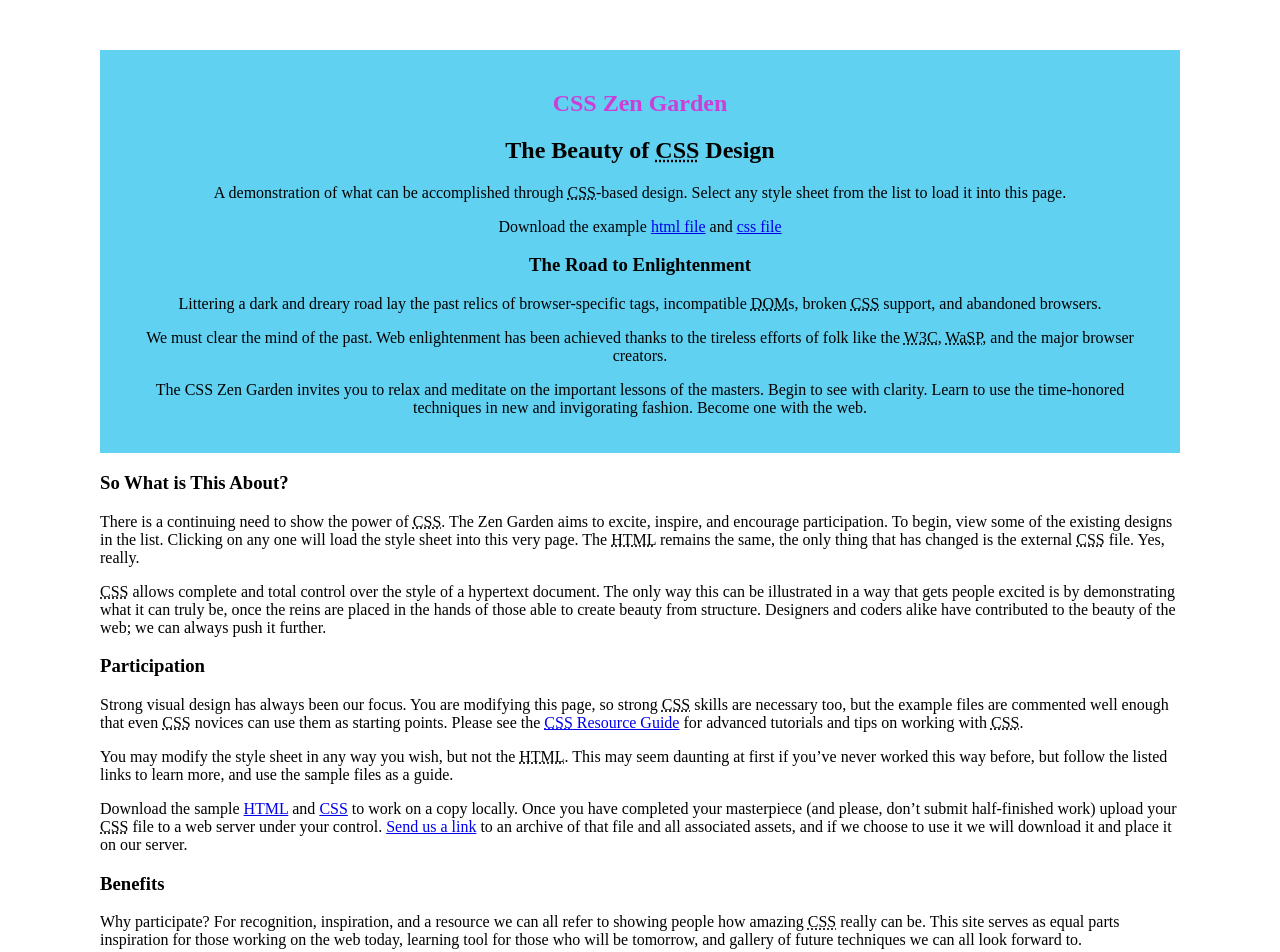
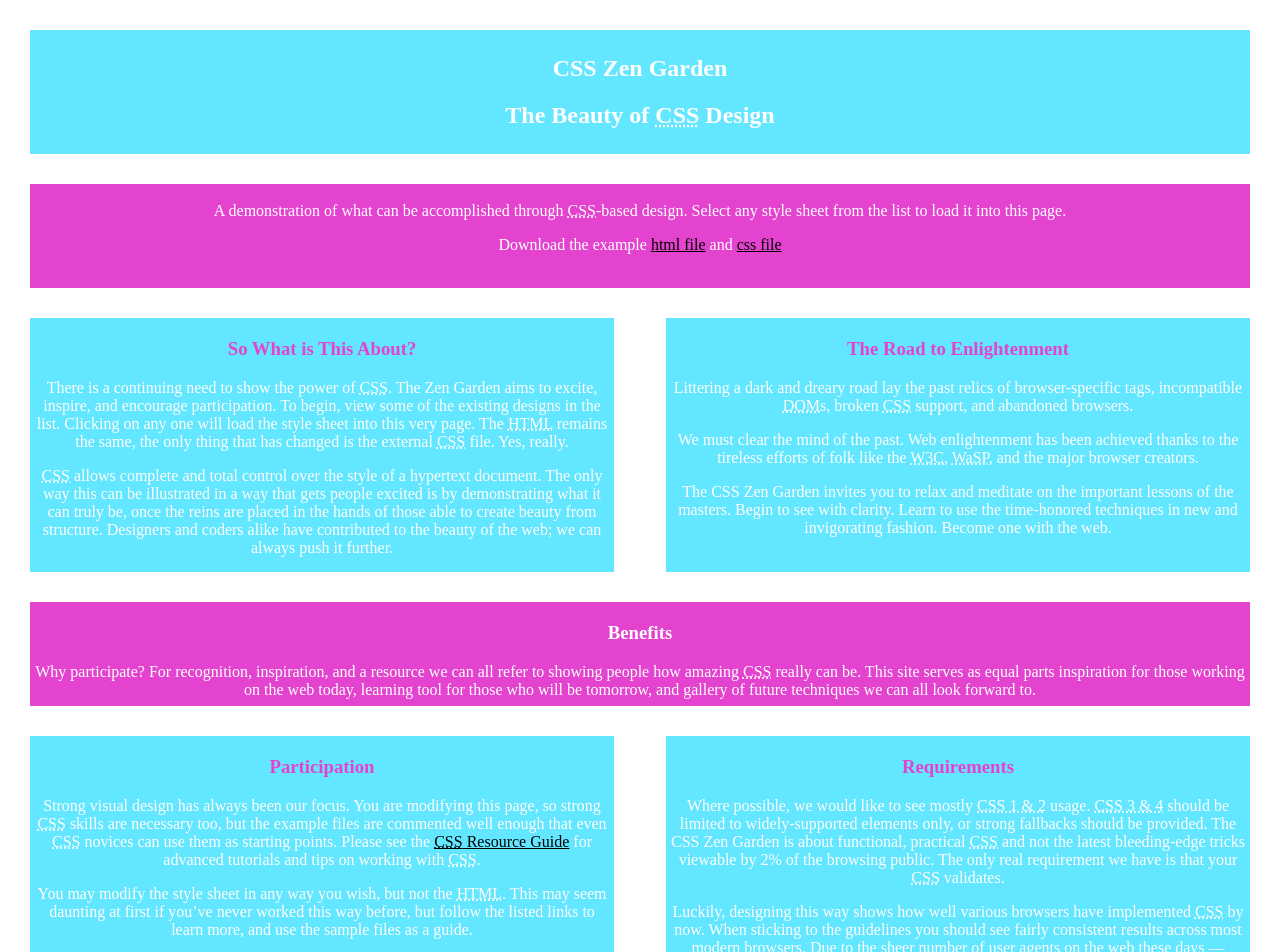
Before and after one commit to rayenb/css_garden, a plain HTML site: page index.html in a window 1280 px wide. Shown: the top 952 px of the page. Drawn offline with Linux system fonts and the light colour scheme.

Commit message:
segundo intento

```diff
--- a/css/main.css
+++ b/css/main.css
@@ -1,12 +1,54 @@
+
 body {
-	margin: 50px 100px;
+    margin: 30px;
 }
-section {
-	background-color: #61D1F1;
+header {
+	padding: 5px;
+	background-color: #63E6FF;
+	color: white;
+}
+h1,h2 {
 	text-align: center;
-	padding: 20px;
 }
-h1 {
+.summary,.benefits {
+	background-color: #E443CF;
+	margin-top: 30px;
 	text-align: center;
-	color: #CC3FD7;
+	padding: 2px;
+	color: white;
+	height: 100px;
 }
+.preamble,.explanation,.participation,.requirements {
+	background-color: #63E6FF;
+	margin-top: 30px;
+	text-align: center;
+	padding: 2px;
+	color: white;
+	width: 580px;
+	height: 250px;
+}
+.participation,.requirements {
+	height: 500px;
+}
+.preamble,.requirements {
+	float: right;
+}
+.preamble>h3 {
+	color: #E443CF;
+}
+.explanation>h3 {
+    color: #E443CF;
+}
+.participation>h3 {
+    color: #E443CF;
+}
+.requirements>h3 {
+    color: #E443CF;
+}
+.requirements{
+	margin-top: -504px;
+}
+a {
+	text-align: center;
+    color: black;
+}
--- a/index.html
+++ b/index.html
@@ -77,16 +77,16 @@
 			<p><abbr title="Cascading Style Sheets">CSS</abbr> allows complete and total control over the style of a hypertext document. The only way this can be illustrated in a way that gets people excited is by demonstrating what it can truly be, once the reins are placed in the hands of those able to create beauty from structure. Designers and coders alike have contributed to the beauty of the web; we can always push it further.</p>
 		</div>
 
+		<div class="benefits" id="zen-benefits" role="article">
+			<h3>Benefits</h3>
+			<p>Why participate? For recognition, inspiration, and a resource we can all refer to showing people how amazing <abbr title="Cascading Style Sheets">CSS</abbr> really can be. This site serves as equal parts inspiration for those working on the web today, learning tool for those who will be tomorrow, and gallery of future techniques we can all look forward to.</p>
+		</div>
+
 		<div class="participation" id="zen-participation" role="article">
 			<h3>Participation</h3>
 			<p>Strong visual design has always been our focus. You are modifying this page, so strong <abbr title="Cascading Style Sheets">CSS</abbr> skills are necessary too, but the example files are commented well enough that even <abbr title="Cascading Style Sheets">CSS</abbr> novices can use them as starting points. Please see the <a href="http://www.mezzoblue.com/zengarden/resources/" title="A listing of CSS-related resources"><abbr title="Cascading Style Sheets">CSS</abbr> Resource Guide</a> for advanced tutorials and tips on working with <abbr title="Cascading Style Sheets">CSS</abbr>.</p>
 			<p>You may modify the style sheet in any way you wish, but not the <abbr title="HyperText Markup Language">HTML</abbr>. This may seem daunting at first if you&#8217;ve never worked this way before, but follow the listed links to learn more, and use the sample files as a guide.</p>
 			<p>Download the sample <a href="/examples/index" title="This page's source HTML code, not to be modified.">HTML</a> and <a href="/examples/style.css" title="This page's sample CSS, the file you may modify.">CSS</a> to work on a copy locally. Once you have completed your masterpiece (and please, don&#8217;t submit half-finished work) upload your <abbr title="Cascading Style Sheets">CSS</abbr> file to a web server under your control. <a href="http://www.mezzoblue.com/zengarden/submit/" title="Use the contact form to send us your CSS file">Send us a link</a> to an archive of that file and all associated assets, and if we choose to use it we will download it and place it on our server.</p>
-		</div>
-
-		<div class="benefits" id="zen-benefits" role="article">
-			<h3>Benefits</h3>
-			<p>Why participate? For recognition, inspiration, and a resource we can all refer to showing people how amazing <abbr title="Cascading Style Sheets">CSS</abbr> really can be. This site serves as equal parts inspiration for those working on the web today, learning tool for those who will be tomorrow, and gallery of future techniques we can all look forward to.</p>
 		</div>
 
 		<div class="requirements" id="zen-requirements" role="article">
@@ -117,25 +117,25 @@
 				<nav role="navigation">
 					<ul>
 					<li>
-						<a href="/221/" class="design-name">Mid Century Modern</a> by						<a href="http://andrewlohman.com/" class="designer-name">Andrew Lohman</a>
+						<a href="/221/" class="design-name">Mid Century Modern</a> by <a href="http://andrewlohman.com/" class="designer-name">Andrew Lohman</a>
 					</li>					<li>
-						<a href="/220/" class="design-name">Garments</a> by						<a href="http://danielmall.com/" class="designer-name">Dan Mall</a>
+						<a href="/220/" class="design-name">Garments</a> by	<a href="http://danielmall.com/" class="designer-name">Dan Mall</a>
 					</li>					<li>
-						<a href="/219/" class="design-name">Steel</a> by						<a href="http://steffen-knoeller.de" class="designer-name">Steffen Knoeller</a>
+						<a href="/219/" class="design-name">Steel</a> by <a href="http://steffen-knoeller.de" class="designer-name">Steffen Knoeller</a>
 					</li>					<li>
-						<a href="/218/" class="design-name">Apothecary</a> by						<a href="http://trentwalton.com" class="designer-name">Trent Walton</a>
+						<a href="/218/" class="design-name">Apothecary</a> by <a href="http://trentwalton.com" class="designer-name">Trent Walton</a>
 					</li>					<li>
-						<a href="/217/" class="design-name">Screen Filler</a> by						<a href="http://elliotjaystocks.com/" class="designer-name">Elliot Jay Stocks</a>
+						<a href="/217/" class="design-name">Screen Filler</a> by <a href="http://elliotjaystocks.com/" class="designer-name">Elliot Jay Stocks</a>
 					</li>					<li>
-						<a href="/216/" class="design-name">Fountain Kiss</a> by						<a href="http://jeremycarlson.com" class="designer-name">Jeremy Carlson</a>
+						<a href="/216/" class="design-name">Fountain Kiss</a> by <a href="http://jeremycarlson.com" class="designer-name">Jeremy Carlson</a>
 					</li>					<li>
-						<a href="/215/" class="design-name">A Robot Named Jimmy</a> by						<a href="http://meltmedia.com/" class="designer-name">meltmedia</a>
+						<a href="/215/" class="design-name">A Robot Named Jimmy</a> by <a href="http://meltmedia.com/" class="designer-name">meltmedia</a>
 					</li>					<li>
-						<a href="/214/" class="design-name">Verde Moderna</a> by						<a href="http://www.mezzoblue.com/" class="designer-name">Dave Shea</a>
-					</li>					</ul>
+						<a href="/214/" class="design-name">Verde Moderna</a> by <a href="http://www.mezzoblue.com/" class="designer-name">Dave Shea</a>
+					</li>
+					</ul>
 				</nav>
 			</div>
-
 			<div class="design-archives" id="design-archives">
 				<h3 class="archives">Archives:</h3>
 				<nav role="navigation">
```
Also changed, not shown: 1 other file.
